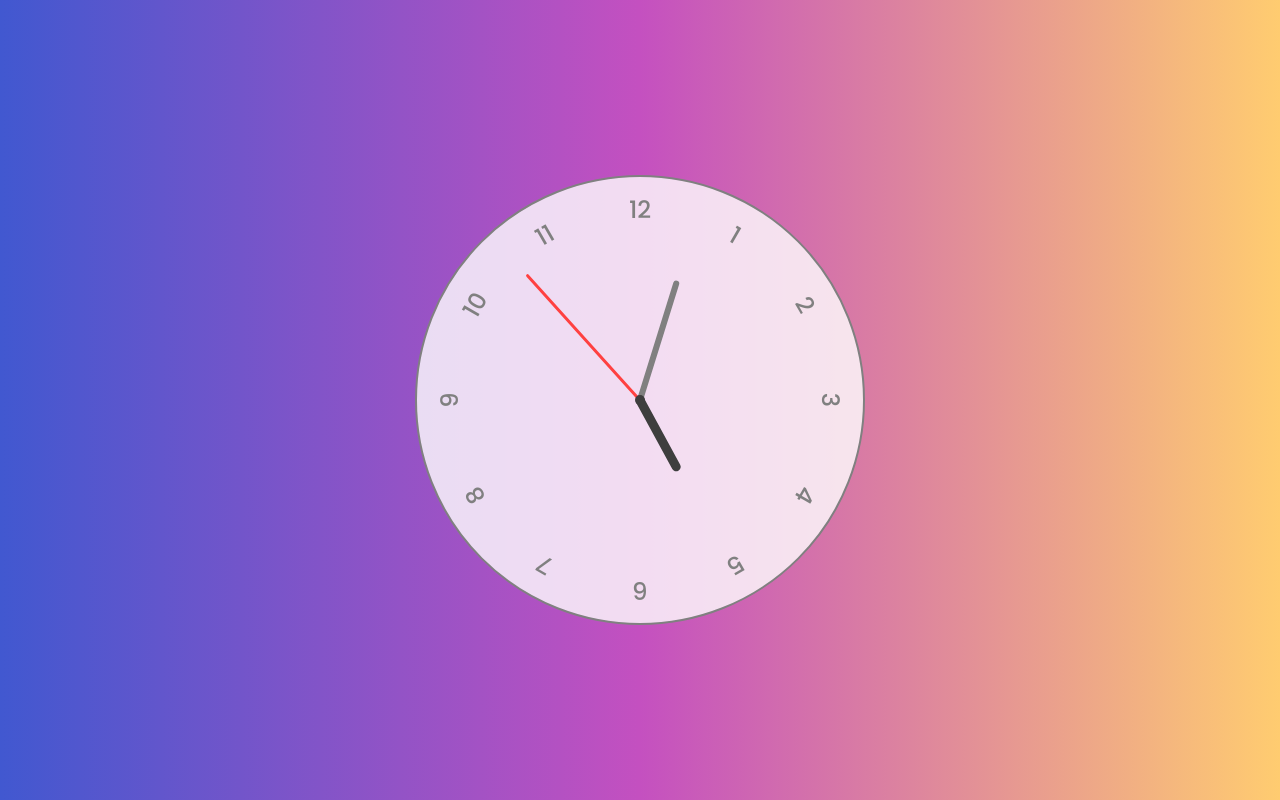
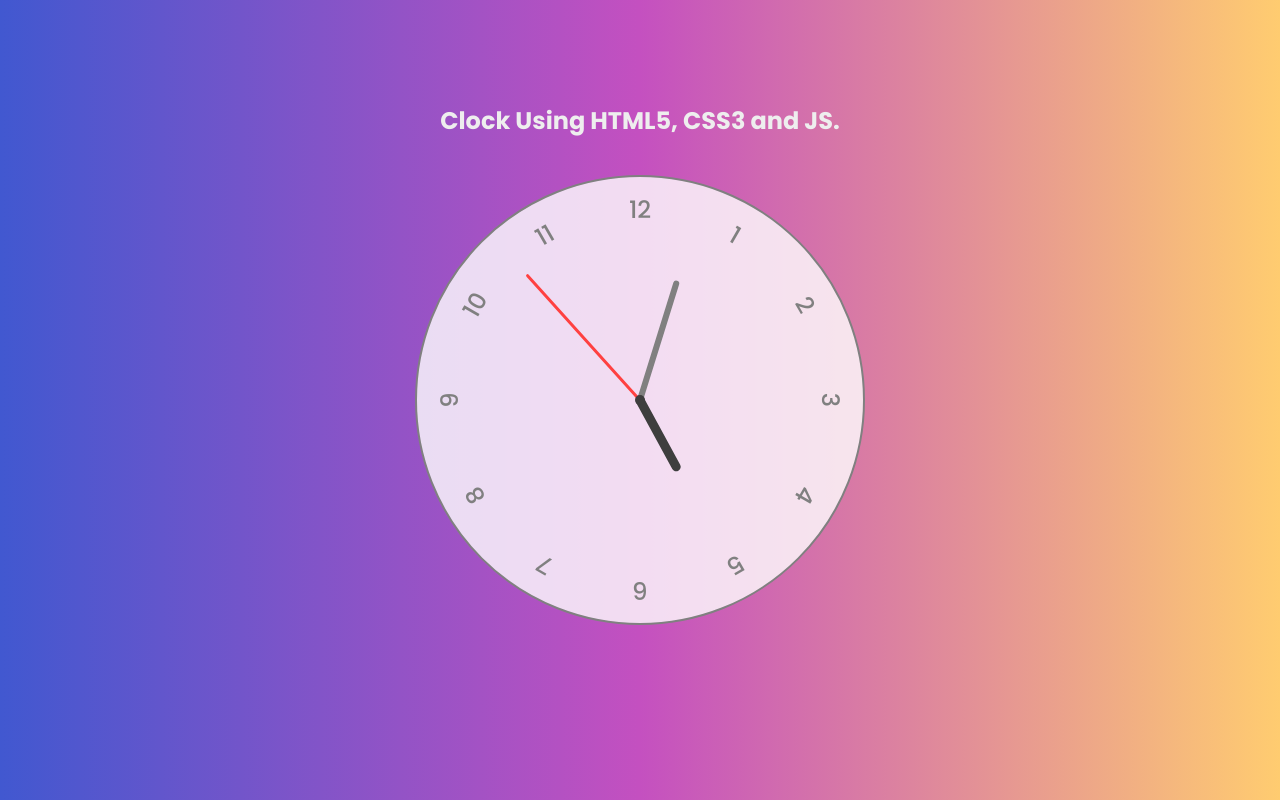
Before and after one commit to raul004/clock, a plain HTML site: page index.html in a window 1280 px wide. Drawn offline with Linux system fonts and the light colour scheme.

Commit message:
add: title content

```diff
--- a/index.html
+++ b/index.html
@@ -7,6 +7,10 @@
     <title>Clock</title>
 </head>
 <body>
+    <div class="title">
+        <h2>Clock Using HTML5, CSS3 and JS.</h2>
+    </div>
+
     <div class="clock">
         <div class="hand seconds"></div>
         <div class="hand minutes"></div>
--- a/style.css
+++ b/style.css
@@ -13,6 +13,15 @@ body {
     display: flex;
     align-items: center;
     justify-content: center;
+}
+
+.title {
+    position: absolute;
+    color: #eee;
+    font-size: 1rem;
+    left: 50%;
+    top: 15%;
+    transform: translate(-50%, -50%);
 }
 
 /* clock style */
```
